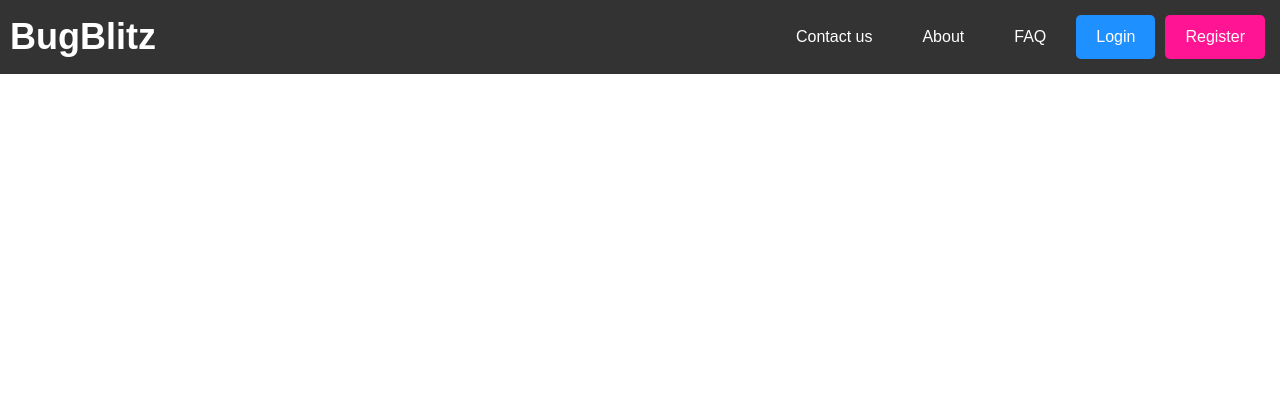
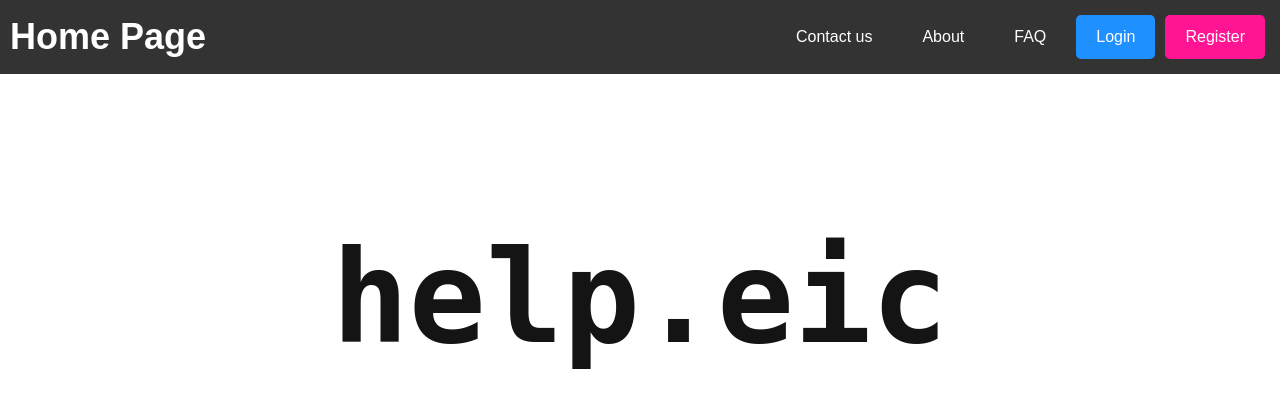
Before and after one commit to FEUP-LTW-2023/project-ltw14g10, a PHP site: page / in a window 1280 px wide. Shown: the top 408 px of the page. Run offline with PHP 8.4, Linux system fonts and the light colour scheme.

Commit message:
animation on the home page

```diff
--- a/css/main-style.css
+++ b/css/main-style.css
@@ -69,3 +69,13 @@ body {
   #register:hover {
     background-color: #ff0066;
   }
+
+  .hacker {
+
+    font-family: 'Space Mono', monospace;
+    font-size: clamp(3rem, 10vw, 10rem);
+    color: #141414;
+    padding-top: 1em;
+    border-radius: clamp(0.4rem, 0.75vw, 1rem);
+    text-align: center;
+  }
--- a/index.php
+++ b/index.php
@@ -5,13 +5,14 @@
     <meta charset="UTF-8">
     <meta http-equiv="X-UA-Compatible" content="IE=edge">
     <meta name="viewport" content="width=device-width, initial-scale=1.0">
-    <title>BugBlitz Main</title>
+    <title>help.eic</title>
     <link href="css/main-style.css" rel="stylesheet">
+    <script src="javascript/animation.js"></script>
 </head>
 
 <body>
     <header>
-        <h1><a href="index.php">BugBlitz</a></h1>
+        <h1><a href="index.php">Home Page</a></h1>
         <div id="signup">
             <a href="pages/contact.php" id="contact">Contact us</a>
             <a href="pages/about.php" id="about">About</a>
@@ -20,6 +21,10 @@
             <a href="pages/register.php" id="register">Register</a>
         </div>
     </header>
+
+    <h1 class="hacker" data-value="help.eic">
+        help.eic
+    </h1>
 </body>
 
 </html>
--- /dev/null
+++ b/javascript/animation.js
@@ -0,0 +1,35 @@
+document.addEventListener("DOMContentLoaded", () => {
+    const letters = "abcdefghijklmnopqrstuvwxyz";
+
+    let interval = null;
+
+    const startAnimation = () => {
+      let iteration = 0;
+
+      clearInterval(interval);
+
+      interval = setInterval(() => {
+        const hackerElement = document.querySelector(".hacker");
+        if (!hackerElement) return; // Stop animation if element is not found
+
+        hackerElement.innerText = hackerElement.innerText
+          .split("")
+          .map((letter, index) => {
+            if(index < iteration) {
+              return hackerElement.dataset.value[index];
+            }
+
+            return letters[Math.floor(Math.random() * 26)]
+          })
+          .join("");
+
+        if(iteration >= hackerElement.dataset.value.length){
+          clearInterval(interval);
+        }
+
+        iteration += 1 / 8;
+      }, 30);
+    };
+
+    startAnimation(); // Start animation on page load
+  });
```
